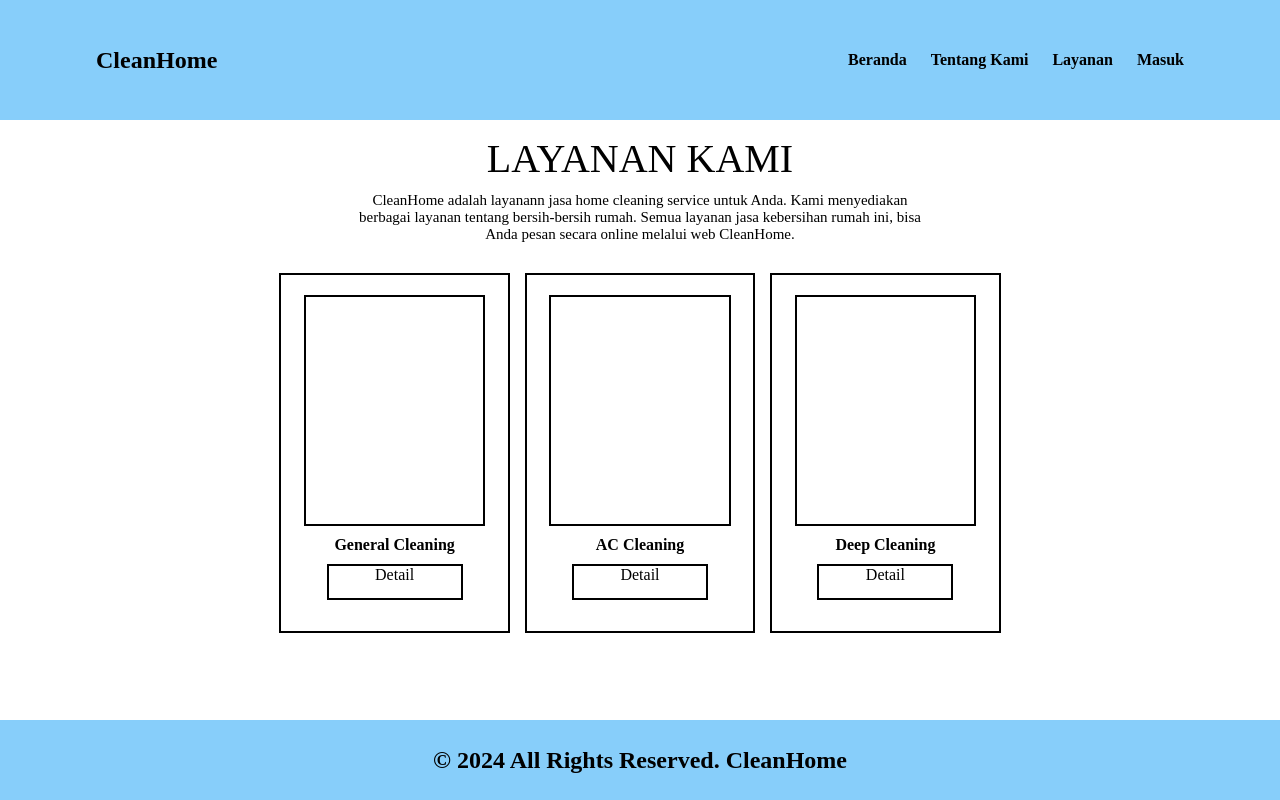
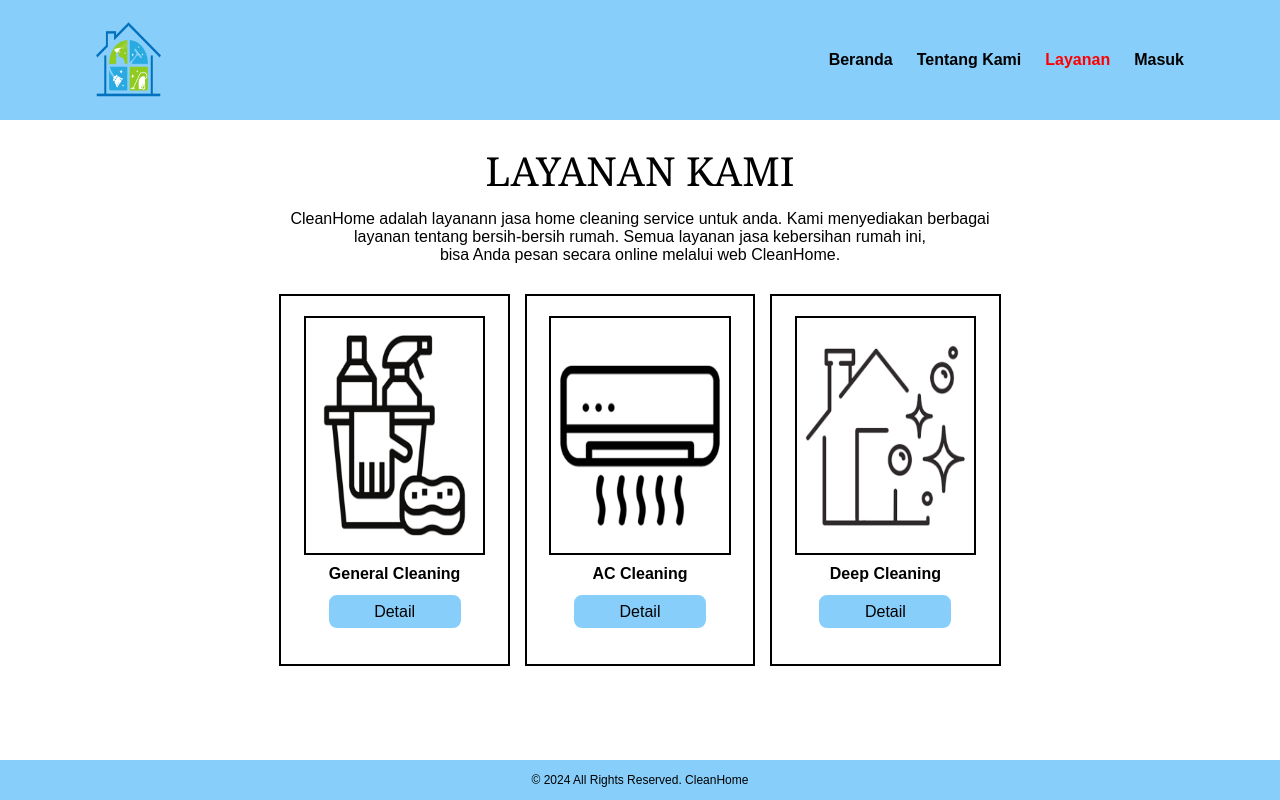
Before and after one commit to Faizalibrahimm/PemWeb-Sem3, a plain HTML site: page layanan.html in a window 1280 px wide. Drawn offline with Linux system fonts and the light colour scheme.

Commit message:
Update layanan.html

```diff
--- a/layanan.html
+++ b/layanan.html
@@ -5,86 +5,56 @@
   <meta charset="UTF-8">
   <meta name="viewport" content="width=device-width, initial-scale=1.0">
   <title>GoClean</title>
-  <style>
-    * {
-      box-sizing: border-box;
-      margin: 0;
-      padding: 0;
-    }
-
-    .container {
-      width: 85%;
-      margin: 0 auto;
-      overflow: hidden;
-    }
-  </style>
+  <link rel="shortcut icon" href="images/favicon.ico" type="image/x-icon">
+  <link rel="stylesheet" href="style/layanan.css">
 </head>
 
 <body>
-  <header style="background-color: lightskyblue; width: 100%; height: 15vh;">
-    <nav class="container" style="display: flex; height: 15vh; justify-content: space-between; align-items: center;">
-      <div class="logo" style="font-size: 1.5rem; font-weight: bold;">CleanHome</div>
-      <ul class="navigasi-btn" style="display: flex; list-style: none;">
-        <li style="margin-left: 24px;"><a href="index.html"
-            style="color: black; text-decoration: none; font-weight: bold">Beranda</a></li>
-        <li style="margin-left: 24px;"><a href="tentang.html"
-            style="color: black; text-decoration: none; font-weight: bold">Tentang Kami</a></li>
-        <li style="margin-left: 24px;"><a href="#"
-            style="color: black; text-decoration: none; font-weight: bold">Layanan</a></li>
-        <li style="margin-left: 24px;"><a href="masuk.html"
-            style="color: black; text-decoration: none; font-weight: bold;">Masuk</a></li>
+  <header>
+    <nav class="hcontainer">
+      <div class="logo"><img class="logoimg" src="images/clean-home-logo.png" alt="Logo CleanHome"></div>
+      <ul class="navigasi-btn">
+        <li><a href="index.html">Beranda</a></li>
+        <li><a href="tentang.html">Tentang Kami</a></li>
+        <li><a href="#" style="color: red;">Layanan</a></li>
+        <li><a href="masuk.html">Masuk</a></li>
       </ul>
     </nav>
   </header>
 
   <!-- Konten -->
-  <main style="height: 75vh;">
-    <p style="font-size: 40px; text-align: center; padding-top: 15px;">LAYANAN KAMI</p>
-    <p style="font-size: 15px; text-align: center; padding-top: 10px;">CleanHome adalah layanann jasa home cleaning
-      service untuk Anda.
-      Kami menyediakan
-      <br> berbagai layanan tentang
-      bersih-bersih rumah. Semua layanan jasa kebersihan rumah ini, bisa <br> Anda pesan secara online melalui web
-      CleanHome.
+  <main>
+    <p class="mtext1">LAYANAN KAMI</p>
+    <p class="mtext2">CleanHome adalah layanann jasa home cleaning service untuk anda. Kami menyediakan berbagai <br>
+      layanan tentang bersih-bersih rumah. Semua layanan jasa kebersihan rumah ini, <br> bisa Anda pesan
+      secara online melalui web CleanHome.
     </p>
 
-    <div class="kotak-luar"
-      style="width: 60%; height: 60%; margin: auto; margin-top: 30px; display: flex; gap: 15px; justify-content: center;">
-      <div class="kotak1"
-        style="width: 30%; height: 100%; border: 2px solid black; display: flex; flex-direction: column; align-items: center; gap: 10px;">
-        <div class="kotakdalam3" style="width: 80%; height: 65%; border: 2px solid black; margin-top: 20px;">
+    <div class="lkotak"> <!-- Kotak Container -->
+      <div class="lkotakluar"> <!-- Kotak Luar -->
+        <div class="lkotakimg"><img class="imgdalam" src="images/general-cleaning-img.png" alt=""></div>
+        <!-- Kotak Img -->
+        <p>General Cleaning</p>
+        <div class="btn-detail"><a href="general-cleaning.html">Detail</a>
         </div>
-        <p style="text-align: center; font-weight: bold;">General Cleaning</p>
-        <a href="general-cleaning.html" class="btn-detail1"
-          style="border: 2px solid black; color: black; width: 60%; height: 10%; text-align: center; text-decoration: none">
-          Detail</a>
       </div>
-      <div class="kotak2"
-        style="width: 30%; height: 100%; border: 2px solid black; display: flex; flex-direction: column; align-items: center; gap: 10px;">
-        <div class="kotakdalam3" style="width: 80%; height: 65%; border: 2px solid black; margin-top: 20px;">
+      <div class="lkotakluar">
+        <div class="lkotakimg"><img class="imgdalam" src="images/ac-cleaning-img.png" alt=""></div>
+        <p>AC Cleaning</p>
+        <div class="btn-detail"><a href="ac-cleaning.html">Detail</a>
         </div>
-        <p style="text-align: center; font-weight: bold;">AC Cleaning</p>
-        <a href="ac-cleaning.html" class="btn-detail2"
-          style="border: 2px solid black; color: black; width: 60%; height: 10%; text-align: center; text-decoration: none">
-          Detail</a>
       </div>
-      <div class="kotak3"
-        style="width: 30%; height: 100%; border: 2px solid black; display: flex; flex-direction: column; align-items: center; gap: 10px;">
-        <div class="kotakdalam3" style="width: 80%; height: 65%; border: 2px solid black; margin-top: 20px;">
+      <div class="lkotakluar">
+        <div class="lkotakimg"><img class="imgdalam" src="images/deep-cleaning-img.png" alt=""></div>
+        <p>Deep Cleaning</p>
+        <div class="btn-detail"><a href="deep-cleaning.html">Detail</a>
         </div>
-        <p style="text-align: center; font-weight: bold;">Deep Cleaning</p>
-        <a href="deep-cleaning.html" class="btn-detail3"
-          style="border: 2px solid black; color: black; width: 60%; height: 10%; text-align: center; text-decoration: none">
-          Detail</a>
       </div>
-    </div>
-
   </main>
 
   <!-- Footer -->
-  <footer
-    style="background-color: lightskyblue; width: 100%; height: 10vh; display: flex; align-items: center; justify-content: center;">
-    <div class="kata" style="font-weight: bold; font-size: 24px;">© 2024 All Rights Reserved. CleanHome</div>
+  <footer>
+    <div class="ftext">© 2024 All Rights Reserved. CleanHome</div>
   </footer>
 </body>
 
```
